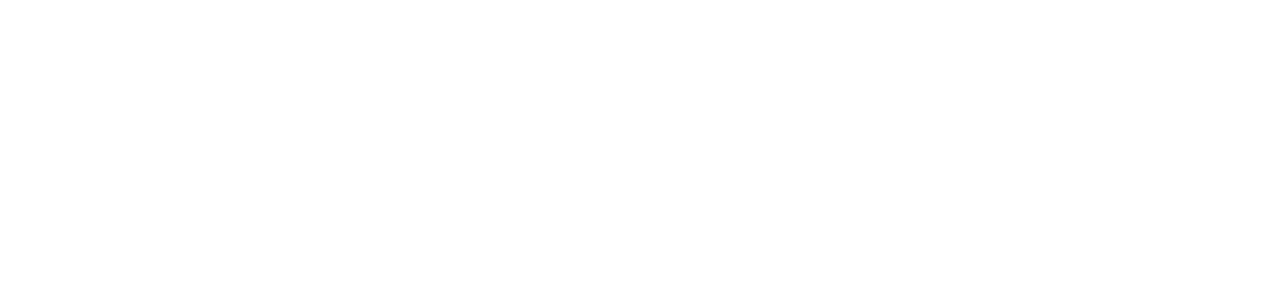
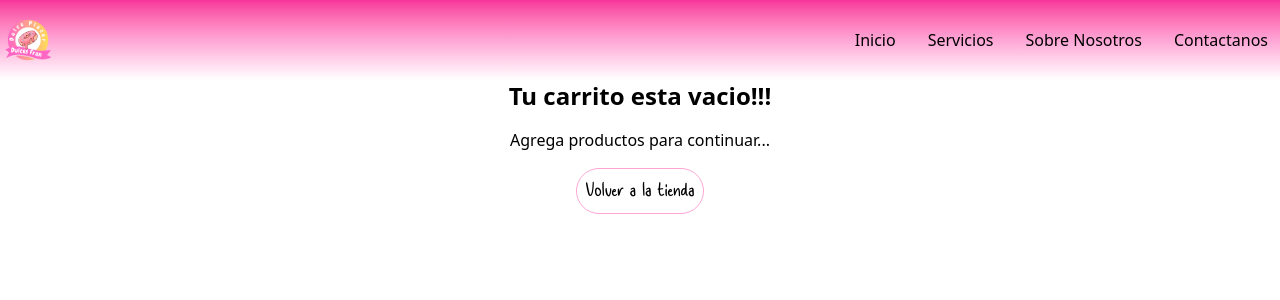
Before and after one commit to CrisMesina/dulcesfran, a React (Vite) app: page /carrito in a window 1280 px wide. Shown: the top 300 px of the page. Built offline with nearby package versions, Linux system fonts and the light colour scheme.

Commit message:
change cart-method/style

```diff
--- a/src/components/Carro.tsx
+++ b/src/components/Carro.tsx
@@ -1,5 +1,6 @@
 import { useEffect, useState } from "react"
 import { Productos } from "../types/typeApp"
+import { Nav } from "./Nav"
 
 export const Carro = () =>{
 
@@ -55,10 +56,16 @@
     if(items.length === 0){
         return(
             <>
-                <div className="w-full h-screen text-white">
-                    <h1 className="text-center font-bold text-2xl mb-4">Tu carrito esta vacio!!!</h1>
-                    <p className="">Agrega productos para continuar...</p>
-                    <a href="/">Volver a la tienda</a>
+                <div className="w-full h-screen text-black mt-20">
+                    <Nav/>
+                    <div className="flex flex-col">
+                        <h1 className="text-center font-bold text-2xl mb-4">Tu carrito esta vacio!!!</h1>
+                        <p className="text-center">Agrega productos para continuar...</p>
+                        <a href="/" className="mx-auto p-2 my-4 border border-pink-300 ring-0 focus:ring-1 focus:ring-pink-500
+                            rounded-4xl bg-white outline-none font-Salmoon text-xl hover:bg-pink-300 hover:text-white focus:bg-pink-300 focus:text-white">
+                                Volver a la tienda
+                                </a>
+                    </div>
 
                 </div>
             </>
--- a/src/components/DulcesCard.tsx
+++ b/src/components/DulcesCard.tsx
@@ -1,6 +1,7 @@
 
 import React, { useState } from 'react';
 import { Productos } from '../types/typeApp'
+import Swal from 'sweetalert2';
 
 
 export const DulcesCard:React.FC<Productos> = ({id, name, imgURL, price, discount, cantidad})=> {
@@ -41,7 +42,23 @@
 
       localStorage.setItem("cart", JSON.stringify(cart))
 
-      alert(`${name} AGREGADO AL CARRITO`)
+
+      const Toast = Swal.mixin({
+        toast: true,
+        position: "top-end",
+        showConfirmButton: false,
+        timer: 2500,
+        timerProgressBar: true,
+        didOpen: (toast)=>{
+            toast.onmouseenter = Swal.stopTimer;
+            toast.onmouseleave = Swal.resumeTimer;
+        }
+      })
+
+      Toast.fire({
+        icon: "success",
+        text: `${name} AGREGADO AL CARRITO`
+      })
 
       setIsAdd(false)
     },500)
--- a/src/pages/Dulces.tsx
+++ b/src/pages/Dulces.tsx
@@ -4,6 +4,7 @@
 import Swal from 'sweetalert2'
 import { Producto } from '../helpers/getData';
 import { DulcesCard } from '../components/DulcesCard';
+import { IoIosCart } from 'react-icons/io';
 
 
 
@@ -36,18 +37,14 @@
 
 
 export const Dulces = () => {
-
-
-
-
-
-
   return (
     <>
         <Nav/>
         <div className="flex">
-            <div className="flex flex-wrap mx-4 mt-28">
-                <a href="/carrito">Ir al carrito</a>
+            <div className="flex flex-wrap w-full mx-4 mt-28">
+                <a href="/carrito" className='absolute right-30'>
+                    <IoIosCart className='w-8 h-8 text-pink-900/90'/>
+                </a>
                 <h1 className='w-full text-center font-Salmoon text-6xl font-extrabold'>Nuestros dulces</h1>
                 <h6 className='w-full text-center text-2xl font-Salmoon mb-10'>
                     Recuerda hacer tus pedidos en nuestro
```
